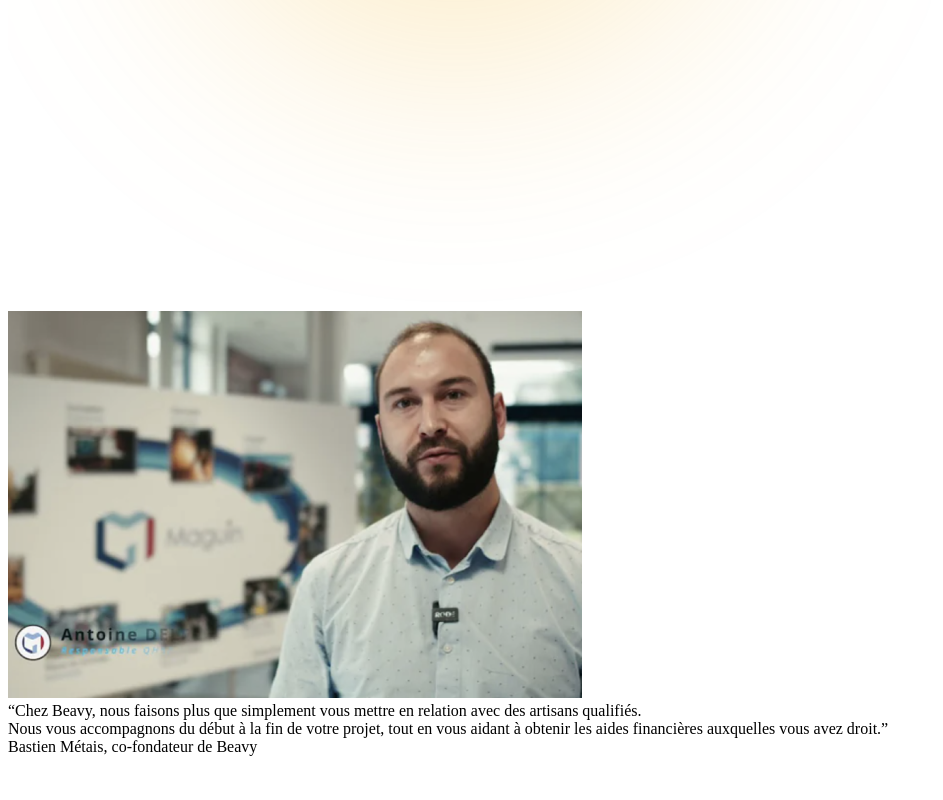
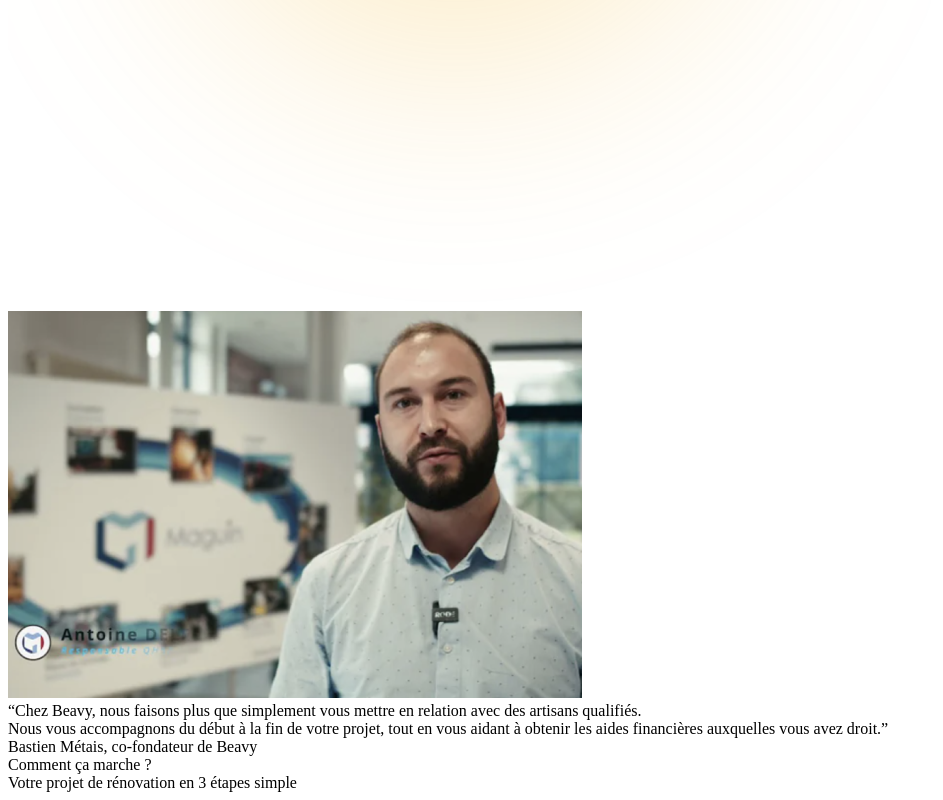
Before and after one commit to LaTroupeCastor/landing, a Vue app: page / in a window 1280 px wide. Shown: the part 2753-3553 px from the top of the page, without its empty margins (0-943 px from the left). Before the commit the page ends 3517 px from the top, so only its background shows below. Built offline with nearby package versions, Linux system fonts and the light colour scheme; the HTML template or start-up script is replaced by a standard one.

Commit message:
change way to display items

```diff
--- a/src/App.vue
+++ b/src/App.vue
@@ -7,7 +7,7 @@ import ThirdSection from "./components/sections/ThirdSection.vue";
 
 <template>
   <MainLayout>
-    <div class="flex flex-col gap-24">
+    <div class="flex flex-col gap-52">
       <FirstSection />
       <SecondSection />
       <ThirdSection />
--- a/src/components/sections/FirstSection.vue
+++ b/src/components/sections/FirstSection.vue
@@ -1,6 +1,6 @@
 <template>
-  <section class="hero-section h-screen">
-    <div class="grid grid-cols-2 h-full items-center px-36" role="main">
+  <section class="hero-section">
+    <div class="grid grid-cols-2 h-full items-center pl-36 pt-20" role="main">
       <img src="../../assets/circle_top_left.svg" class="absolute left-0 top-0 h-4/6" alt="Cercle décoratif" />
       <div class="z-10">
           <div class="headline-large-sbold pb-9">Rénover votre <span class="text-primary">passoire thermique</span> n’a jamais été aussi simple.</div>
--- a/src/components/sections/SecondSection.vue
+++ b/src/components/sections/SecondSection.vue
@@ -1,5 +1,5 @@
 <template>
-  <div class="grid justify-between px-36">
+  <div class="section-style">
     <SectionHeader
       title="Beavy, votre partenaire pour une rénovation sereine."
       subtitle="Un accompagnement humain, des résultats concrets"
--- a/src/components/sections/ThirdSection.vue
+++ b/src/components/sections/ThirdSection.vue
@@ -1,3 +1,11 @@
 <template>
-
+  <div class="section-style">
+    <SectionHeader
+        :title="'Votre projet de rénovation en 3 étapes simple'"
+        :subtitle="'Comment ça marche ?'"
+    />
+  </div>
 </template>
+<script setup lang="ts">
+import SectionHeader from "./SectionHeader.vue";
+</script>
--- a/src/style/style.css
+++ b/src/style/style.css
@@ -16,6 +16,13 @@
   text-rendering: optimizeLegibility;
   -webkit-font-smoothing: antialiased;
   -moz-osx-font-smoothing: grayscale;
+}
+
+.section-style {
+    display: grid;
+    padding-left: 9rem; /* 144px */
+    padding-right: 9rem; /* 144px */
+    justify-content: space-between;
 }
 
 /*-------------------------------- HEADLINE --------------------------------*/
```
